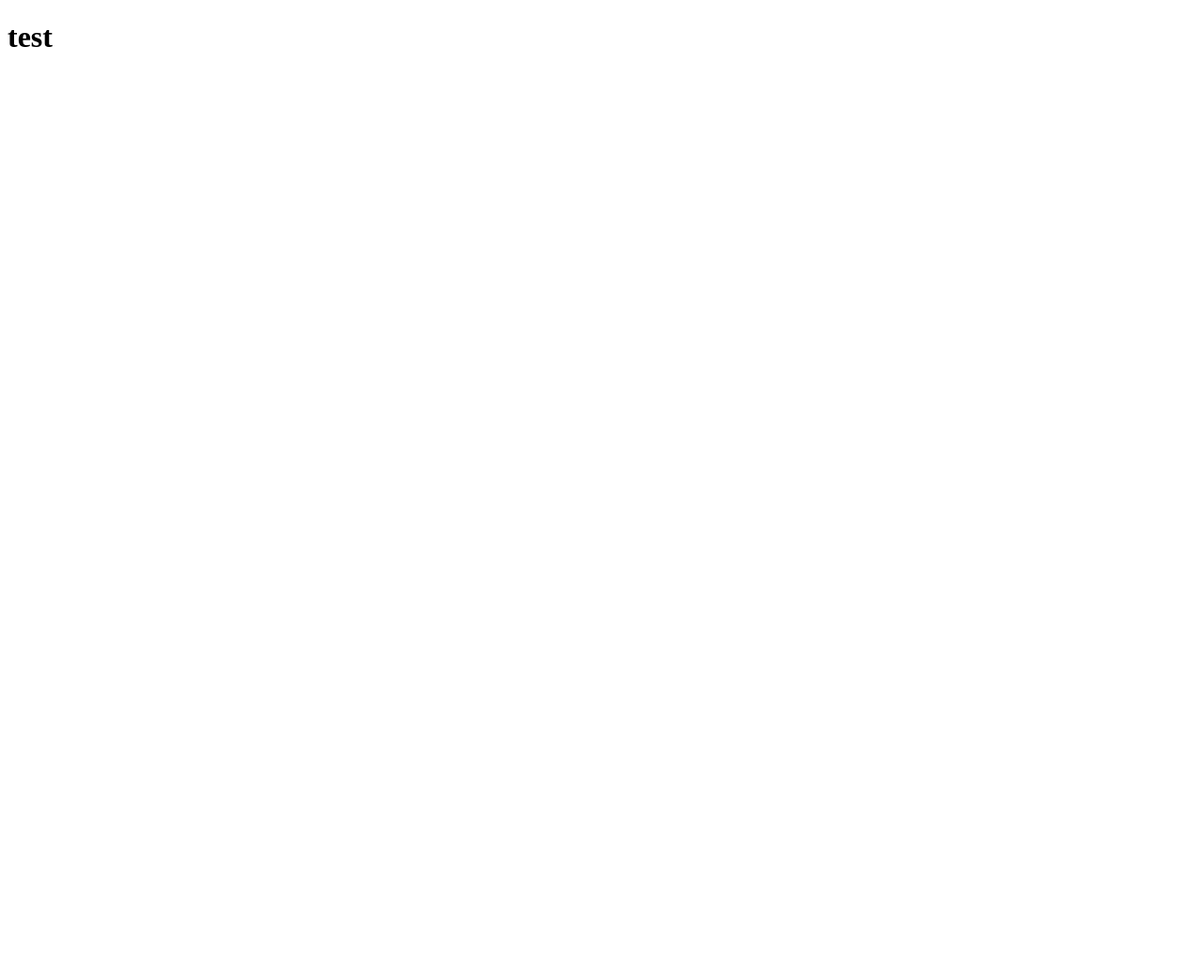
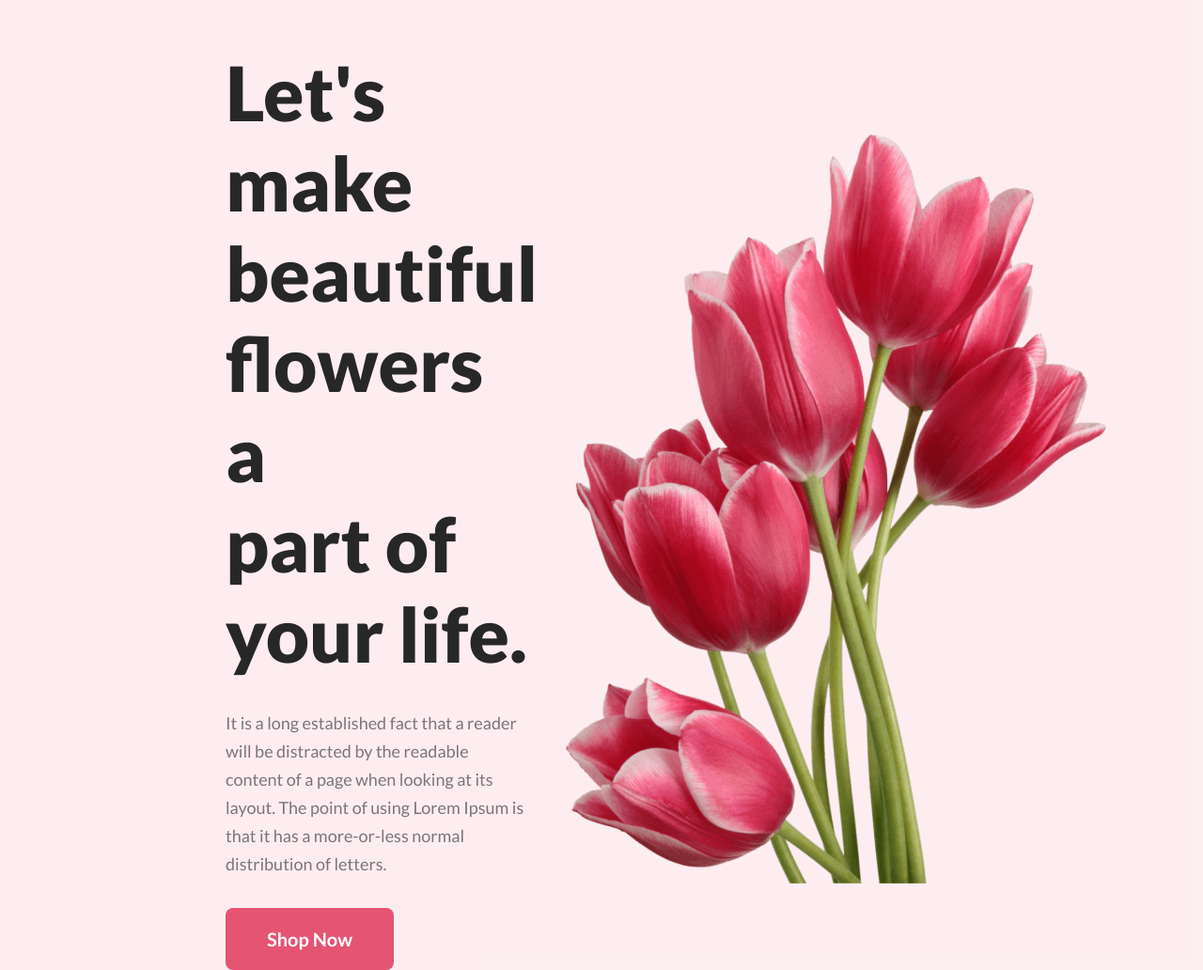
Before and after one commit to shaurovpal/flower-shop-assignment, a plain HTML site: page index.html in a window 1280 px wide. Shown: the whole page at 94% size. Before the commit the page ends 800 px from the top, so only its background shows below. Drawn offline with Linux system fonts and the light colour scheme.

Commit message:
header section: HTML + CSS : 100% done

```diff
--- a/index.html
+++ b/index.html
@@ -5,8 +5,24 @@
     <meta http-equiv="X-UA-Compatible" content="IE=edge">
     <meta name="viewport" content="width=device-width, initial-scale=1.0">
     <title>Document</title>
+    <link rel="preconnect" href="https://fonts.googleapis.com">
+<link rel="preconnect" href="https://fonts.gstatic.com" crossorigin>
+<link href="https://fonts.googleapis.com/css2?family=Josefin+Sans:ital,wght@0,100;0,200;0,300;0,400;0,500;0,600;0,700;1,100;1,200;1,300;1,400;1,500;1,600;1,700&family=Lato:wght@100;400;700;900&family=Pacifico&display=swap" rel="stylesheet">
+    <link rel="stylesheet" href="style.css">
 </head>
 <body>
-    <h1>test</h1>
+    <header>
+        <section class="header-section">
+            <div class="header-text">
+                <h1>Let's make <br> beautiful flowers a <br> part of your life.</h1>
+                <p>It is a long established fact that a reader will be distracted by the readable <br> content of a page when looking at its layout. The point of using Lorem Ipsum is <br> that it has a more-or-less normal distribution of letters.</p>
+                <button class="btn">Shop Now</button>
+            </div>
+            <div>
+                <img src="./img/heafer-img.png" alt="">
+            </div>
+        </section>
+    </header>
+
 </body>
 </html>
--- a/style.css
+++ b/style.css
@@ -0,0 +1,40 @@
+* {
+    margin: 0;
+    padding: 0;
+    font-family: 'Lato', sans-serif;
+}
+
+
+/* common style */
+.btn {
+    padding: 20px 43px;
+    border-radius: 8px;
+    background: #E55473;
+    color: white;
+    font-size: 20px;
+    font-weight: 700;
+    border: 1px solid transparent;
+}
+
+/* Header Section Design */
+.header-section {
+    display: flex;
+    align-items: center;
+    justify-content: space-between;
+    padding: 50px 240px 0 240px;
+    background: rgba(229, 84, 115, 0.10);
+}
+
+.header-section h1 {
+    font-weight: 800;
+    color: #272727;
+    font-size: 80px;
+}
+.header-section p {
+
+    color: rgba(39, 39, 39, 0.60);
+    font-size: 18px;
+    font-weight: 400;
+    line-height: 30px;
+    padding: 32px 0;
+}
```
Also changed, not shown: img/heafer-img.png (renamed from img/pngwing 10.png).
